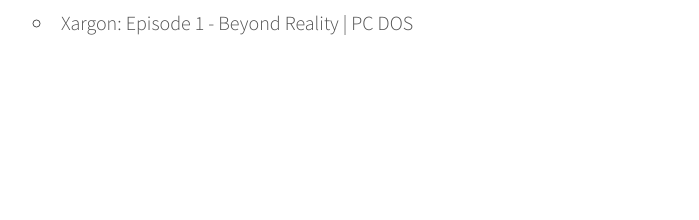
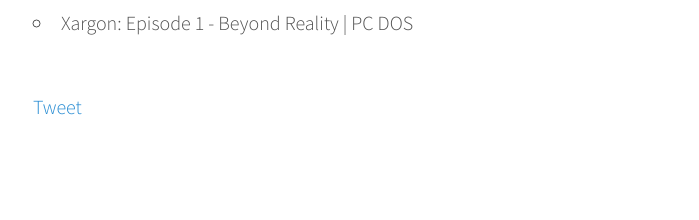
Before and after one commit to angelsimon/angelsimon.github.io, a Jekyll site: the page built from _posts/2016-09-07-jueguitos-que-termine.md, in a window 1280 px wide. Shown: the part 1432-1652 px from the top of the page, without its empty margins (247-946 px from the left). Built offline with Jekyll 4.4.1, drawn with Linux system fonts in a browser that asks for light colours; comment, search, counter and statistics services are not loaded; before the commit the page ends 1591 px from its top, so only the background shows below that.

Commit message:
Update post.html

```diff
--- a/_layouts/post.html
+++ b/_layouts/post.html
@@ -14,6 +14,12 @@
 		<span style="category">{{ page.category }}</span>
   </div>
   {{ content }}
+
+<br>
+  <div class="fb-share-button" data-href="{{site.url}}{{page.url}}" data-layout="button_count" style="position: relative; top: -8px; left: 33px;"></div>
+  <a href="https://twitter.com/share" class="twitter-share-button" data-show-count="false">Tweet</a><script async src="//platform.twitter.com/widgets.js" charset="utf-8"></script>
+<br>
+
 
     <div id="disqus_thread"></div>
 <script>
```
